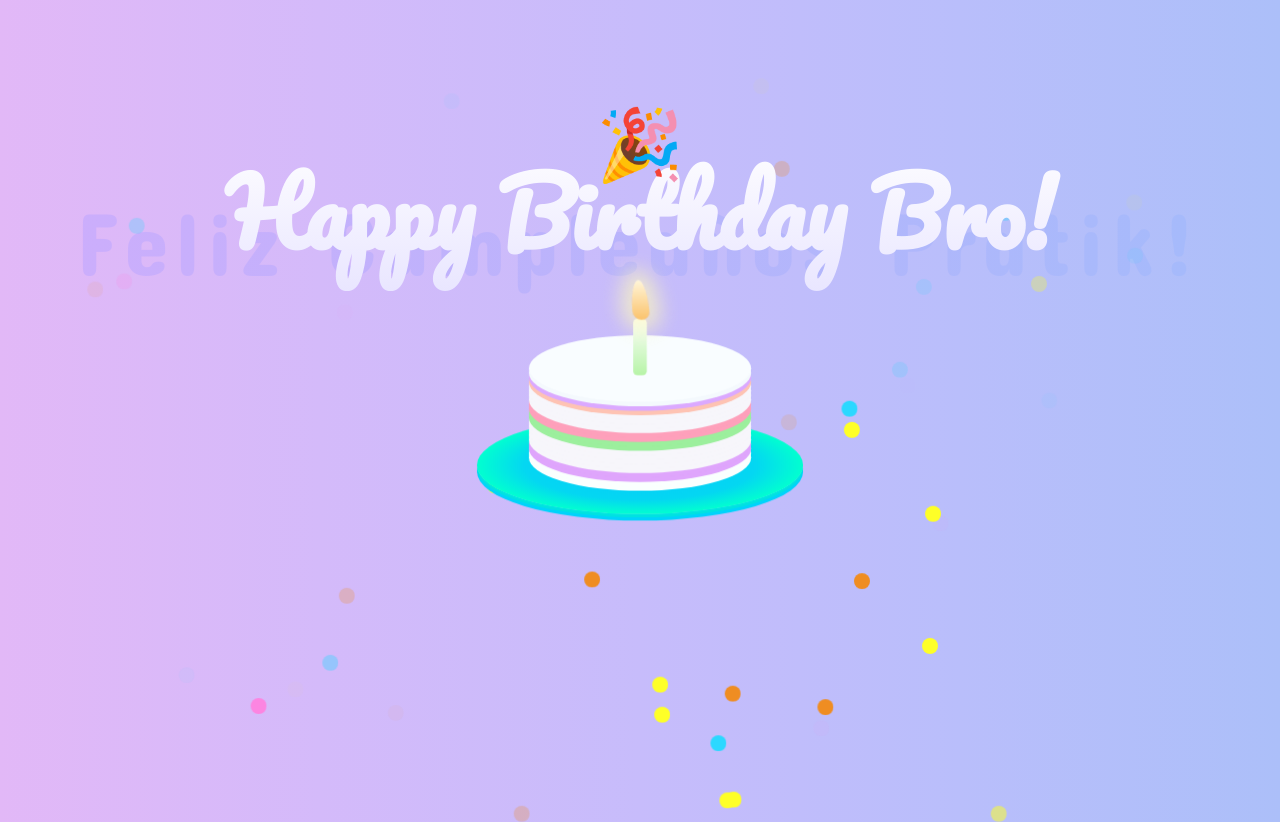
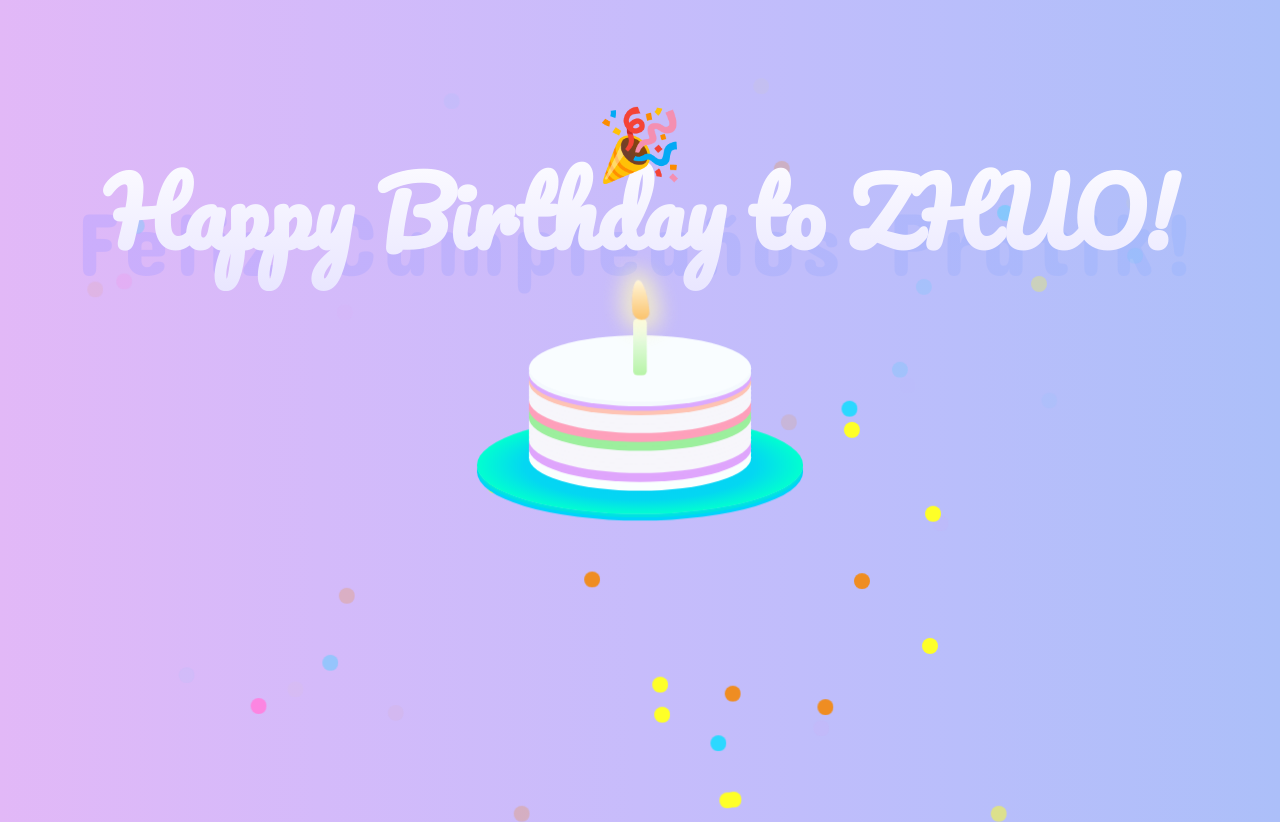
Before and after one commit to YZHZyuzhenghao/YZHZyuzhenghao.github.io, a plain HTML site: page birthday.html in a window 1280 px wide. Drawn offline with Linux system fonts and the light colour scheme.

Commit message:
Update birthday.html

```diff
--- a/birthday.html
+++ b/birthday.html
@@ -1038,7 +1038,7 @@ h1, h2, span {
 <div class="after"></div>
 </div>
 <h1>Feliz Cumpleaños Pratik!</h1>
-<h2>Happy Birthday Bro!</h2>
+<h2>Happy Birthday to ZHUO!</h2>
 <span>🎉</span>
 <div class="candle">
 <div id="flame" class="lit"></div>
```
